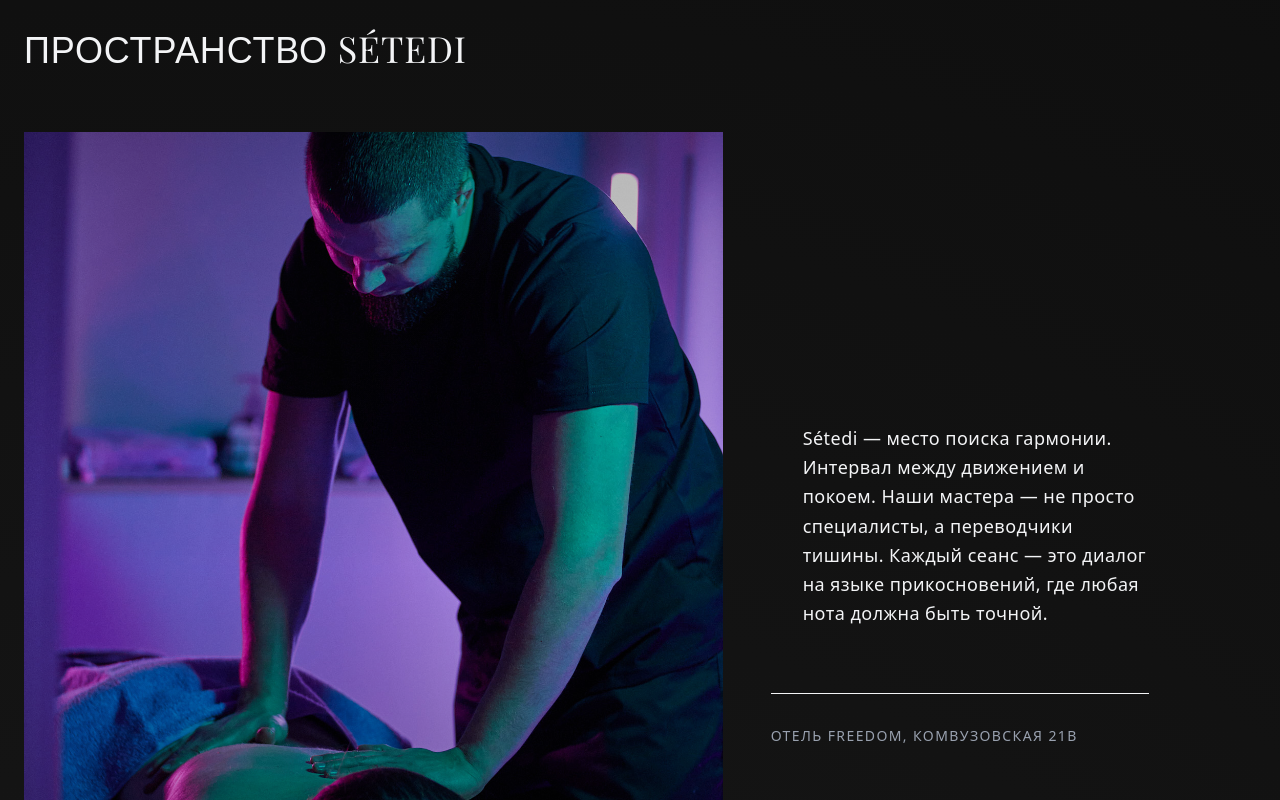
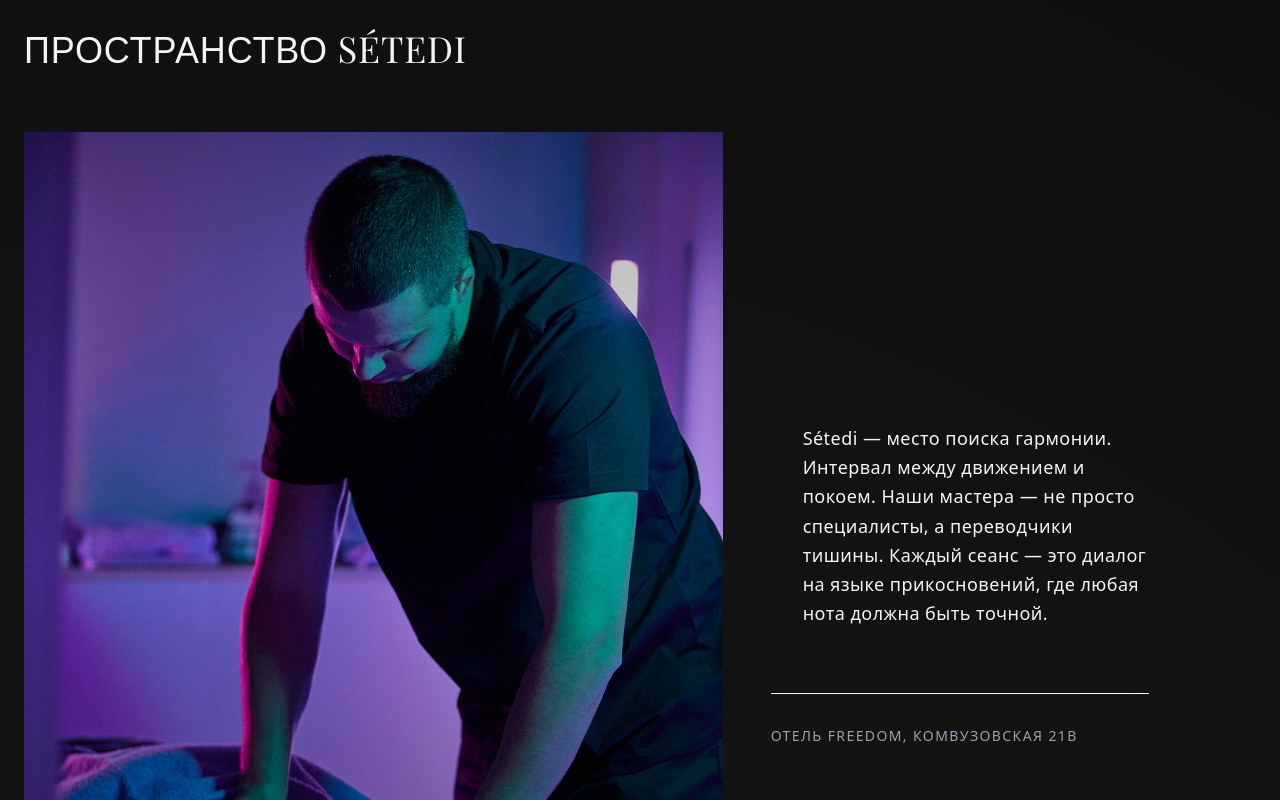
Before and after one commit to brutcho/setedi.ru, a Next.js app: page / in a window 1280 px wide. Shown: the part 980-1780 px from the top of the page. Built offline with nearby package versions, Linux system fonts and the light colour scheme; a web font is replaced by a local one.

Commit message:
build update

```diff
--- a/app/components/WhoWeAre.tsx
+++ b/app/components/WhoWeAre.tsx
@@ -1,5 +1,3 @@
-import Image from "next/image";
-
 export default function WhoWeAre() {
   return (
     <section className="py-32 px-6">
@@ -12,13 +10,10 @@ export default function WhoWeAre() {
           {/* Фото */}
           <div className="lg:col-span-7 relative">
             <div className="aspect-[4/5] bg-gradient-to-br from-[#1a1a1a] to-[#0a0a0a] overflow-hidden relative">
-              <Image
+              <img
                 src="/images/image-1.jpg" // путь к фото
                 alt="Мастер Sétedi"
-                fill // заполняет родительский контейнер
-                sizes="(max-width: 1024px) 100vw, 50vw"
                 className="object-cover opacity-90"
-                priority // если это важное изображение
               />
               {/* Наложение градиента для атмосферы */}
               <div className="absolute inset-0 bg-gradient-to-t from-black/40 via-transparent to-black/20" />
```
Also changed, not shown: public/4x/logoAsset 5@4x.png (added), public/SVG/logoAsset 6.svg (added), 50 other files (tests, documents, lock files or other folders).
